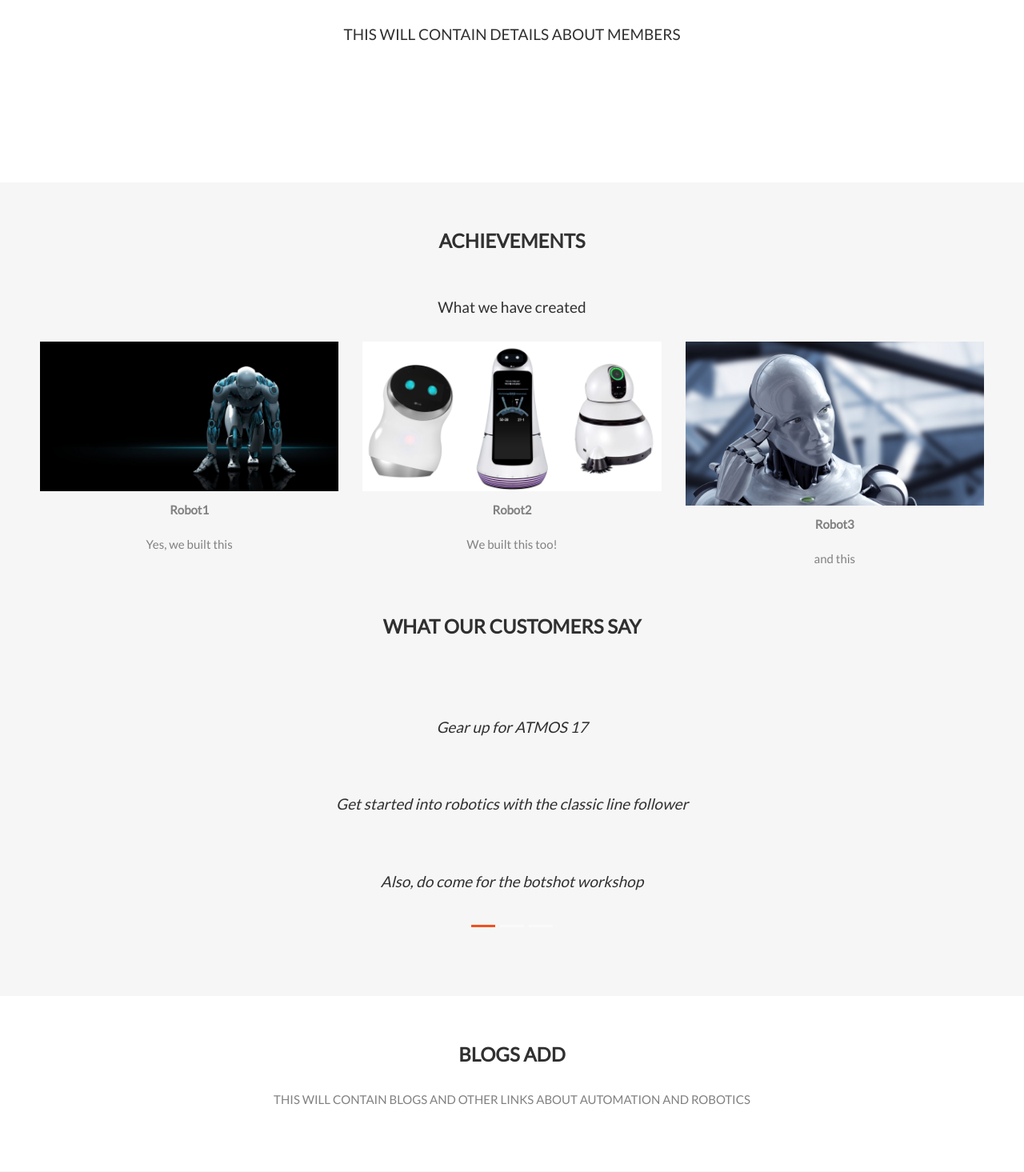
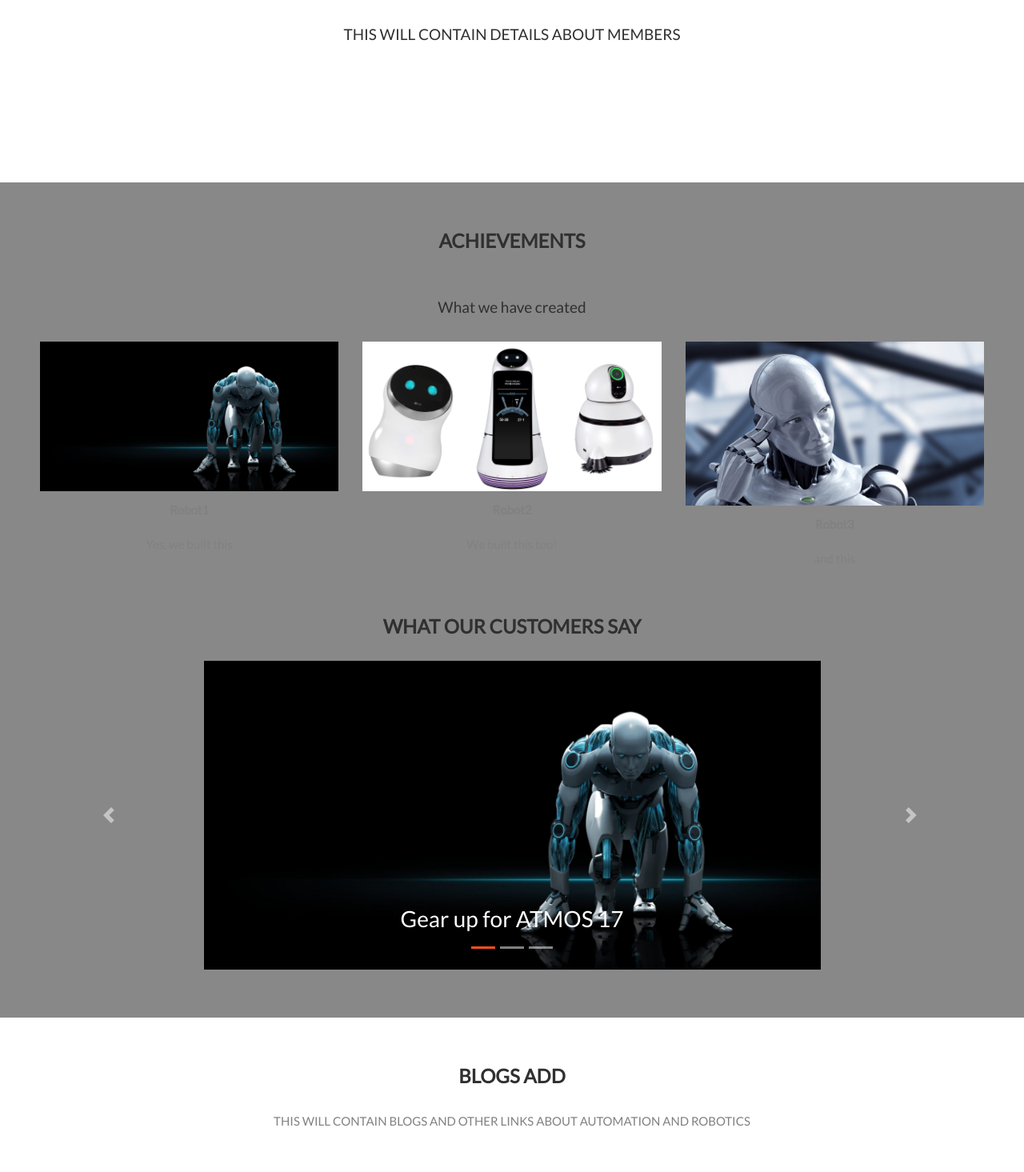
Before and after one commit to arc-bphc/ARC-website, a PHP site: page /2/home/home.html in a window 1280 px wide. Shown: the part 1353-2818 px from the top of the page at 80% size. Run offline with PHP 8.4, Linux system fonts and the light colour scheme.

Commit message:
updated carousel to bootstrap4

```diff
--- a/home/home.css
+++ b/home/home.css
@@ -48,9 +48,8 @@ h4 {
     height: 100%;
     margin-bottom: 10px;
 }
-.carousel-control.right, .carousel-control.left {
-    background-image: none;
-    color: #f4511e;
+.carousel-control-prev, .carousel-control-next{
+    border-color: #f4511e;
 }
 .carousel-indicators li {
     border-color: #f4511e;
@@ -58,16 +57,10 @@ h4 {
 .carousel-indicators li.active {
     background-color: #f4511e;
 }
-.item h4 {
-    font-size: 19px;
-    line-height: 1.375em;
-    font-weight: 400;
-    font-style: italic;
-    margin: 70px 0;
+.carousel-item img{
+    margin: auto;
 }
-.item span {
-    font-style: normal;
-}
+
 .panel {
     border: 1px solid #f4511e;
     border-radius:0 !important;
@@ -182,3 +175,6 @@ a.active{
     background-color: #444;
     border-radius: 5px;
 }
+#achievements{
+    background-color: #888;
+}
--- a/home/home.html
+++ b/home/home.html
@@ -108,38 +108,45 @@
   </div><br>
 
   <h2>What our customers say</h2>
-  <div id="myCarousel" class="carousel slide text-center" data-ride="carousel">
-    <!-- Indicators -->
+  <div id="carouselExampleIndicators" class="carousel slide text-center" data-ride="carousel">
     <ol class="carousel-indicators">
-      <li data-target="#myCarousel" data-slide-to="0" class="active"></li>
-      <li data-target="#myCarousel" data-slide-to="1"></li>
-      <li data-target="#myCarousel" data-slide-to="2"></li>
+      <li data-target="#carouselExampleIndicators" data-slide-to="0" class="active"></li>
+      <li data-target="#carouselExampleIndicators" data-slide-to="1"></li>
+      <li data-target="#carouselExampleIndicators" data-slide-to="2"></li>
     </ol>
-
-    <!-- Wrapper for slides -->
     <div class="carousel-inner" role="listbox">
-      <div class="item active">
-        <h4>Gear up for ATMOS 17</h4>
+      <div class="carousel-item active">
+        <img class="d-block img-fluid" src="images/robot.jpg" height="385px" width="771px" alt="First slide">
+        <div class="carousel-caption d-none d-md-block">
+          <h3>Gear up for ATMOS 17</h3>
+        </div>
       </div>
-      <div class="item">
-        <h4>Get started into robotics with the classic line follower</h4>
+      <div class="carousel-item">
+        <img class="d-block img-fluid" src="images/robot2.jpg" height="385px" width="771px" alt="Second slide">
+        <div class="carousel-caption d-none d-md-block">
+          <h3>Get started into robotics with the classic line follower</h3>
+          <p>...</p>
+        </div>
       </div>
-      <div class="item">
-        <h4>Also, do come for the botshot workshop</h4>
+      <div class="carousel-item">
+        <img class="d-block img-fluid" src="images/robot3.jpg" height="385px" width="771px" alt="Third slide">
+        <div class="carousel-caption d-none d-md-block">
+          <h3>Also, do come for the botshot workshop</h3>
+          <p>...</p>
+        </div>
       </div>
     </div>
-
-    <!-- Left and right controls -->
-    <a class="left carousel-control" href="#myCarousel" role="button" data-slide="prev">
-      <span class="glyphicon glyphicon-chevron-left" aria-hidden="true"></span>
+    <a class="carousel-control-prev" href="#carouselExampleIndicators" role="button" data-slide="prev">
+      <span class="carousel-control-prev-icon" aria-hidden="true"></span>
       <span class="sr-only">Previous</span>
     </a>
-    <a class="right carousel-control" href="#myCarousel" role="button" data-slide="next">
-      <span class="glyphicon glyphicon-chevron-right" aria-hidden="true"></span>
+    <a class="carousel-control-next" href="#carouselExampleIndicators" role="button" data-slide="next">
+      <span class="carousel-control-next-icon" aria-hidden="true"></span>
       <span class="sr-only">Next</span>
     </a>
   </div>
 </div>
+
 
 <div id="blogs" class="container-fluid">
   <h2 class='text-center'>BLOGS ADD</h2>
```
